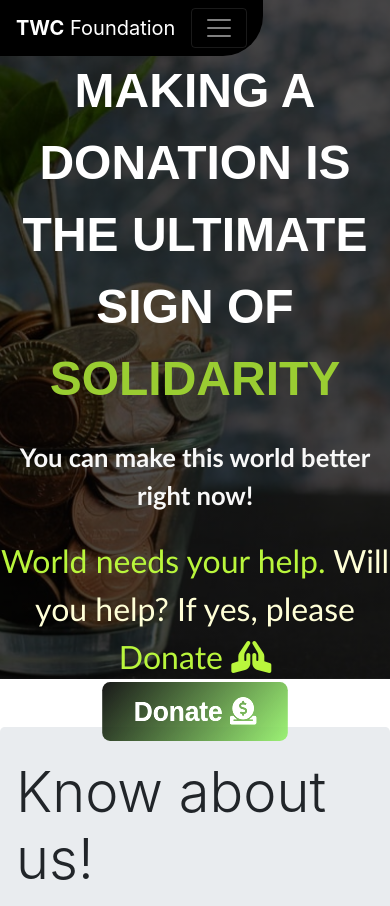
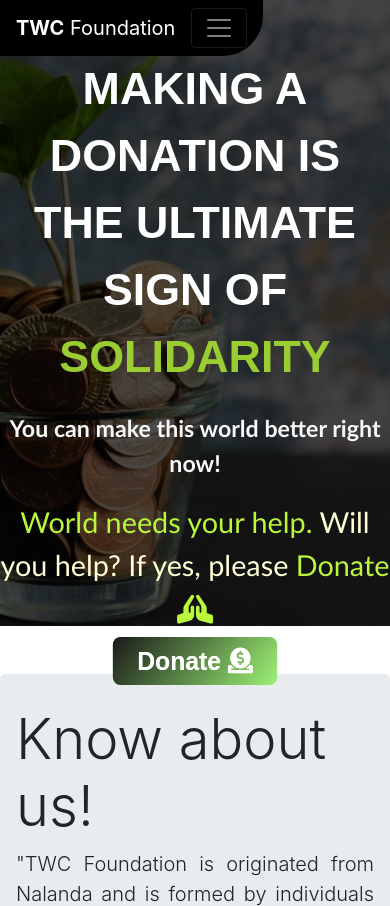
Before and after one commit to sgupta078/twc, a plain HTML site: page index.html in a window 390 px wide. Shown: the top 906 px of the page. Drawn offline with nearby package versions, Linux system fonts and the light colour scheme.

Commit message:
Update index.css

```diff
--- a/CSS/index.css
+++ b/CSS/index.css
@@ -153,6 +153,21 @@ header{
     animation-duration: 2s;
 }
 
+@media (max-width: 420px){
+    .text1{
+        font-size: 280%;
+    }
+    .text2{
+        font-size: 145%;
+    }
+    .text3{
+        font-size: 180%;
+    }
+    .donate-links{
+        font-size: 160%;
+        padding: 0.4em 1em;
+    }
+}
 
 
 
```
